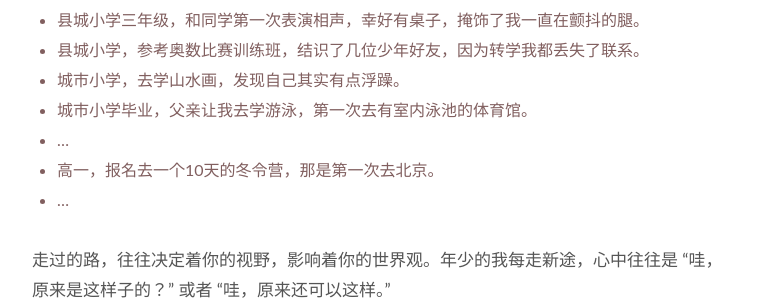
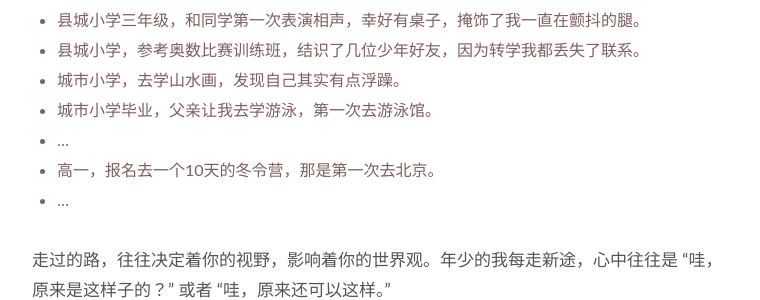
Before and after one commit to WillWang-X/willwang-x.github.io, a Jekyll site: the page built from _posts/2019-02-05-what-shaped-me.md, in a window 1280 px wide and 900 px high, scrolled down 3129 px. Shown: the part 160-460 px from the top of the window, without its empty margins (258-1018 px from the left). Built offline with Jekyll 4.4.1, drawn with Linux system fonts in a browser that asks for light colours.

Commit message:
Updated what shaped me

```diff
--- a/_posts/2019-02-05-what-shaped-me.md
+++ b/_posts/2019-02-05-what-shaped-me.md
@@ -99,7 +99,7 @@ published: true
 * 县城小学三年级，和同学第一次表演相声，幸好有桌子，掩饰了我一直在颤抖的腿。
 * 县城小学，参考奥数比赛训练班，结识了几位少年好友，因为转学我都丢失了联系。
 * 城市小学，去学山水画，发现自己其实有点浮躁。
-* 城市小学毕业，父亲让我去学游泳，第一次去有室内泳池的体育馆。
+* 城市小学毕业，父亲让我去学游泳，第一次去游泳馆。
 * ...
 * 高一，报名去一个10天的冬令营，那是第一次去北京。
 * ...
```
